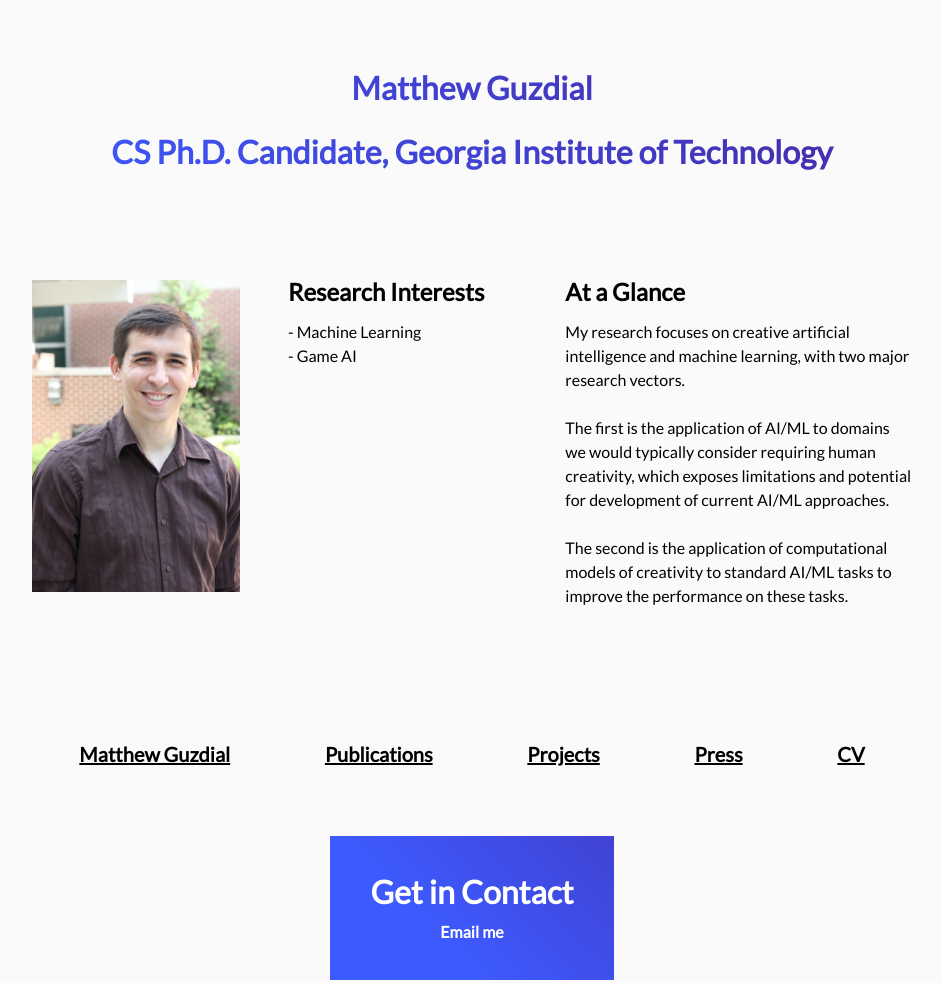
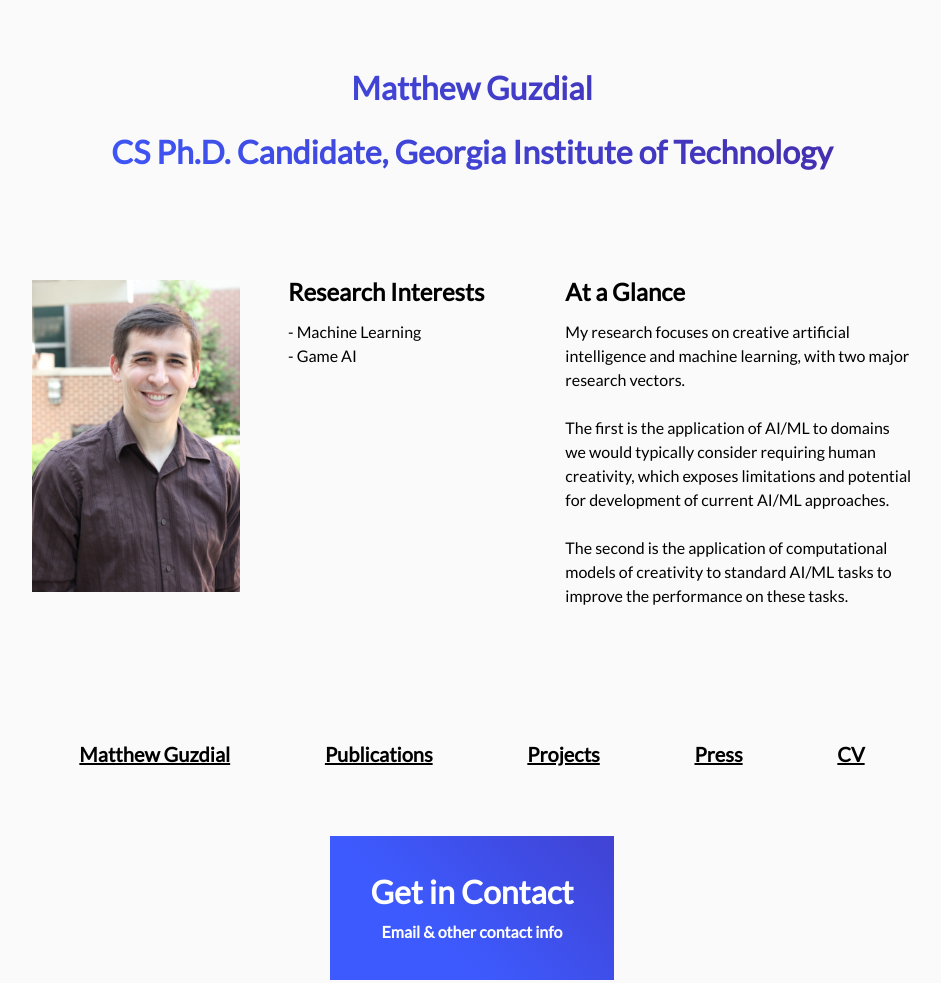
Before and after one commit to mguzdial3/mguzdial3.github.io, a plain HTML site: page index.html in a window 1280 px wide. Shown: the top 983 px of the page, without its empty margins (168-1109 px from the left). Drawn offline with Linux system fonts and the light colour scheme; a web font is replaced by a local one.

Commit message:
change get in contact copy

```diff
--- a/index.html
+++ b/index.html
@@ -76,7 +76,7 @@
     <div class="contact__container centered-row">
       <a href="./cv.pdf" class="contact__content-container">
         <h2 class="contact__header">Get in Contact</h2>
-        <span>Email me</span>
+        <span>Email & other contact info</span>
       </a>
     </div>
 
```
